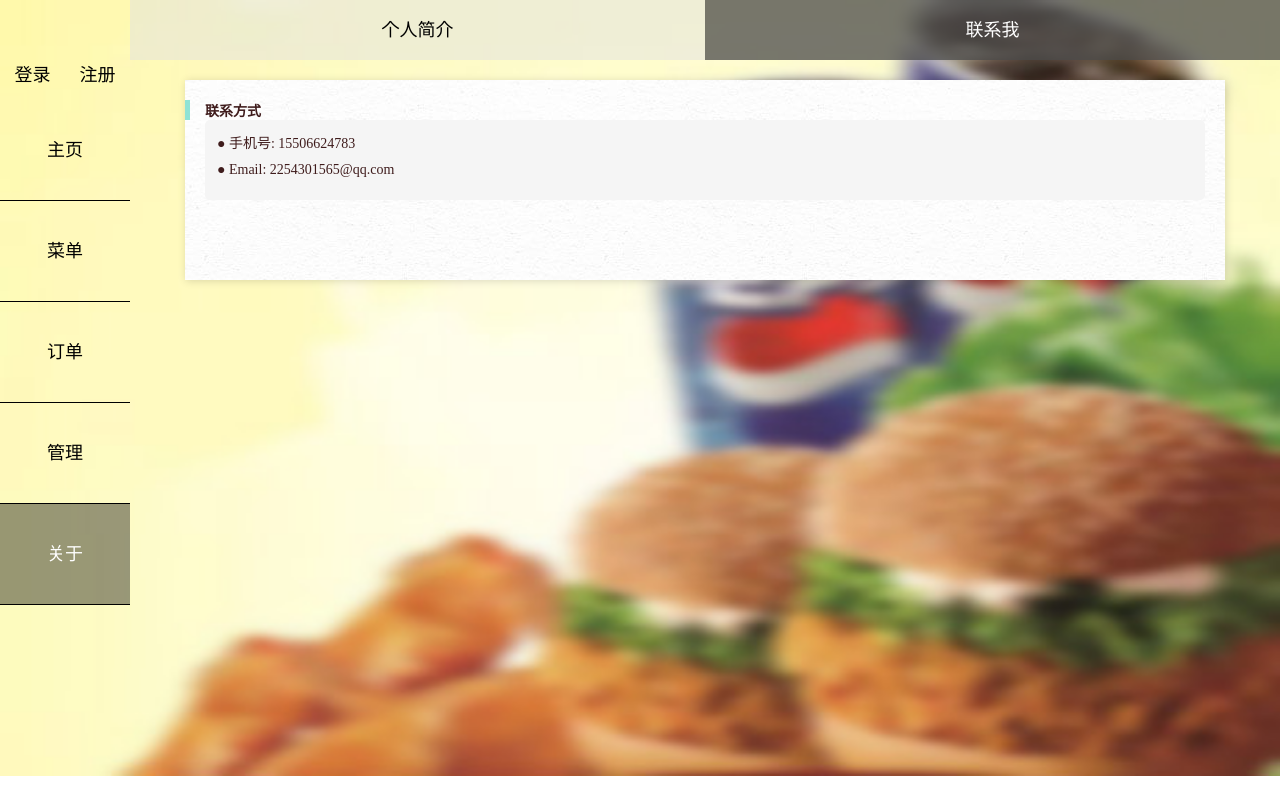
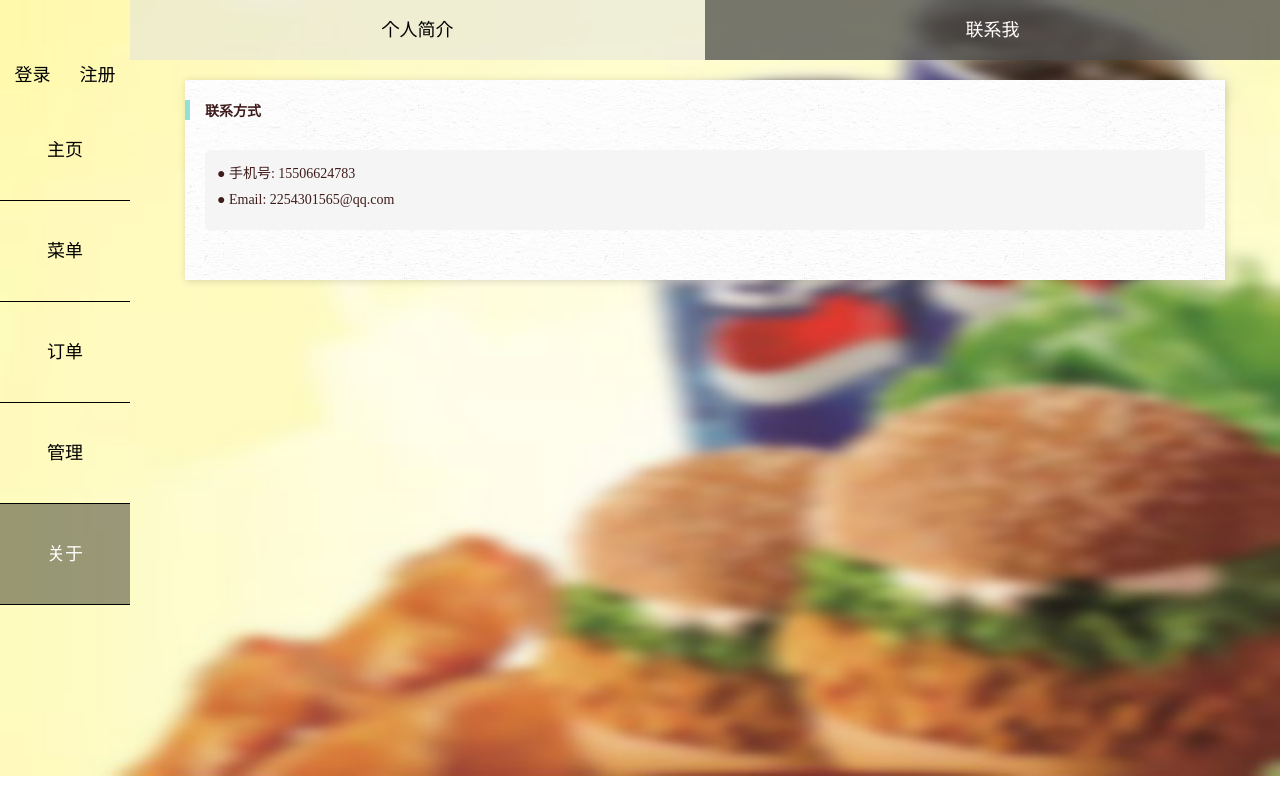
Before and after one commit to xiaotan225/diancan, a Vue app: page /about/contact in a window 1280 px wide. Built offline with nearby package versions, Linux system fonts and the light colour scheme.

Commit message:
添加说明

```diff
--- a/src/views/about/Contact.vue
+++ b/src/views/about/Contact.vue
@@ -14,9 +14,7 @@
           </div>
         </div>
       </section>
-      <section>
 
-      </section>
     </div>
   </div>
 </template>
@@ -53,10 +51,12 @@ section {
 }
 section .cnot {
 
-  border: 2px solid transparent;
-  border-radius: 5px;
-  background-color: #f5f5f5;
-  padding: 10px 10px;
+      border: 2px solid transparent;
+    border-radius: 5px;
+    background-color: #f5f5f5;
+    padding: 10px 10px;
+       margin-top: 30px;
+
 }
 
 section .cnot .message {
--- a/src/views/about/Intro.vue
+++ b/src/views/about/Intro.vue
@@ -60,7 +60,7 @@ export default {};
   font-size: 14px;
 }
 section {
-  margin-bottom: 30px;
+  margin-top: 30px;
   display: block;
 }
 section .cnot {
```
Also changed, not shown: 2 other files (tests, documents, lock files or other folders).
